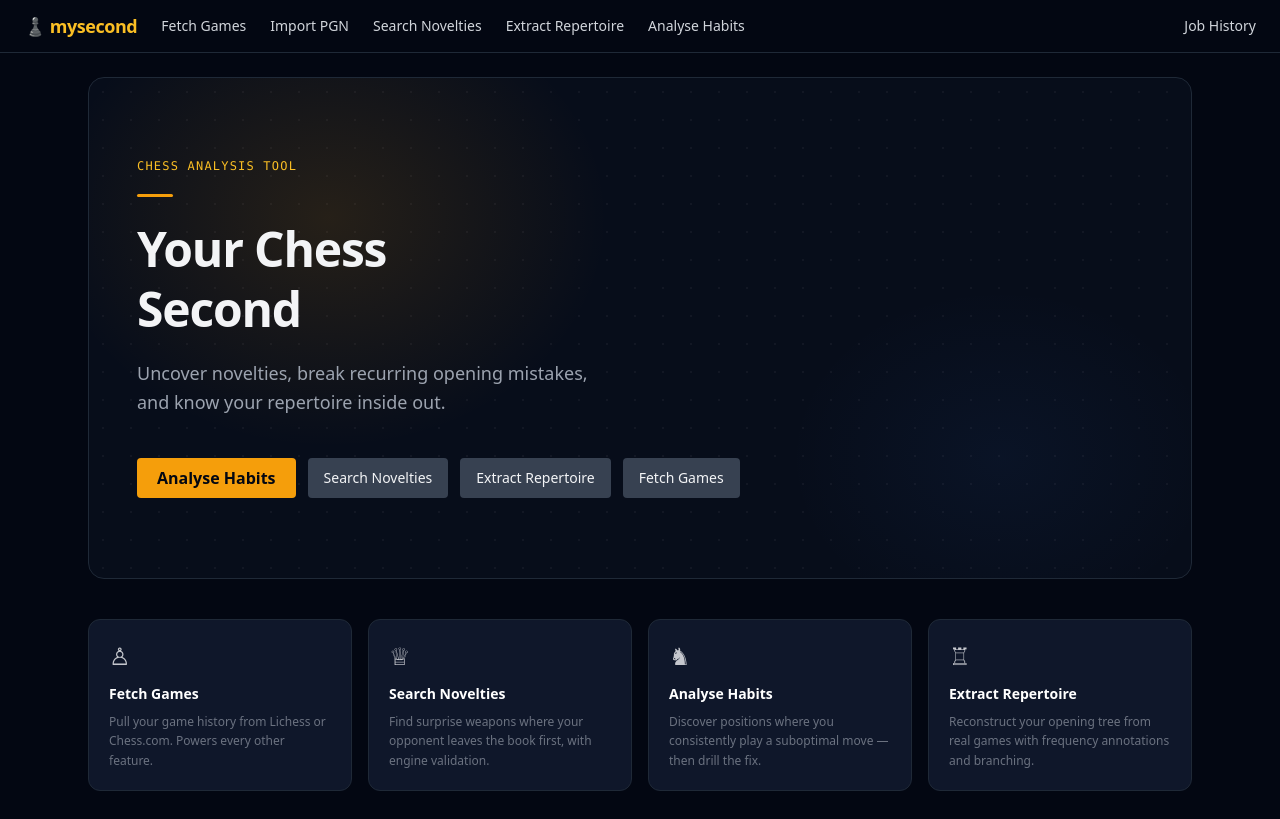
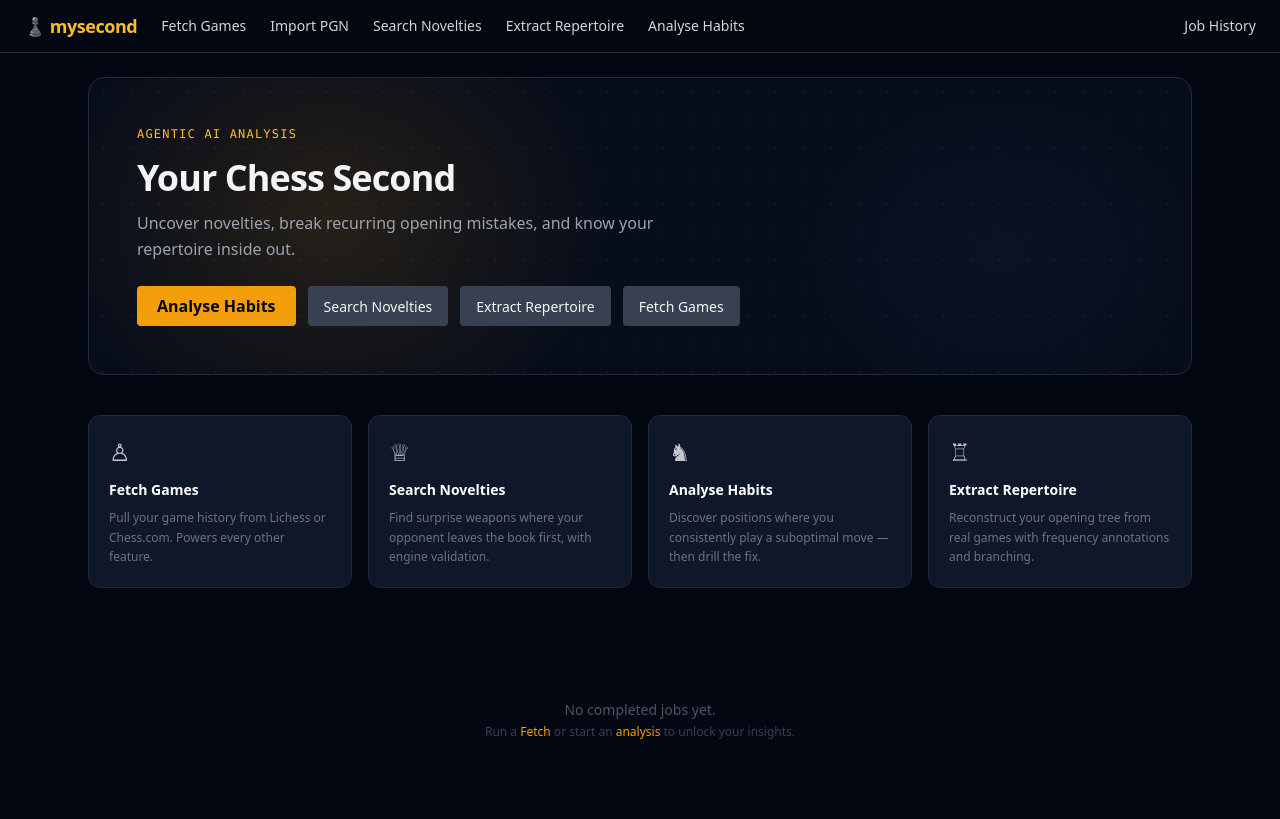
Before and after one commit to avigold/my-second, a Flask app: page / in a window 1280 px wide. Shown: the top 819 px of the page. After the commit the page ends 739 px from the top, so only its background shows below. Run offline with Flask 3, Linux system fonts and the light colour scheme; data that the repository does not hold is empty; some libraries are stand-ins or nearby versions.

Commit message:
Hero: shorten label to 'Agentic AI Analysis', single-line title, tighter padding
Co-Authored-By: Claude Sonnet 4.6 <noreply@anthropic.com>

```diff
--- a/web/templates/dashboard.html
+++ b/web/templates/dashboard.html
@@ -6,7 +6,7 @@
 {% block content %}
 
 <!-- ─── Hero ─────────────────────────────────────────────────────── -->
-<section class="relative rounded-2xl overflow-hidden border border-gray-800 mb-10 px-12 py-20"
+<section class="relative rounded-2xl overflow-hidden border border-gray-800 mb-10 px-12 py-12"
          style="background:#070d1a;">
   <!-- Dot-grid depth layer -->
   <div class="absolute inset-0 pointer-events-none"
@@ -24,15 +24,10 @@
               border-radius:50%;"></div>
 
   <div class="relative z-10 max-w-2xl">
-    <p class="text-amber-400 text-xs font-mono uppercase tracking-widest mb-5 select-none">Chess Analysis Tool</p>
-    <!-- Amber accent bar -->
-    <div style="width:36px;height:3px;background:#f59e0b;border-radius:2px;margin-bottom:22px;"></div>
-    <h1 class="text-5xl font-bold tracking-tight leading-tight mb-5">
-      Your Chess<br>Second
-    </h1>
-    <p class="text-gray-400 text-lg mb-10 leading-relaxed max-w-xl">
-      Uncover novelties, break recurring opening mistakes,<br>
-      and know your repertoire inside out.
+    <p class="text-amber-400 text-xs font-mono uppercase tracking-widest mb-4 select-none">Agentic AI Analysis</p>
+    <h1 class="text-4xl font-bold tracking-tight mb-3">Your Chess Second</h1>
+    <p class="text-gray-400 text-base mb-6 leading-relaxed max-w-xl">
+      Uncover novelties, break recurring opening mistakes, and know your repertoire inside out.
     </p>
     <div class="flex flex-wrap gap-3">
       <a href="/habits"     class="btn-primary">Analyse Habits</a>
```
